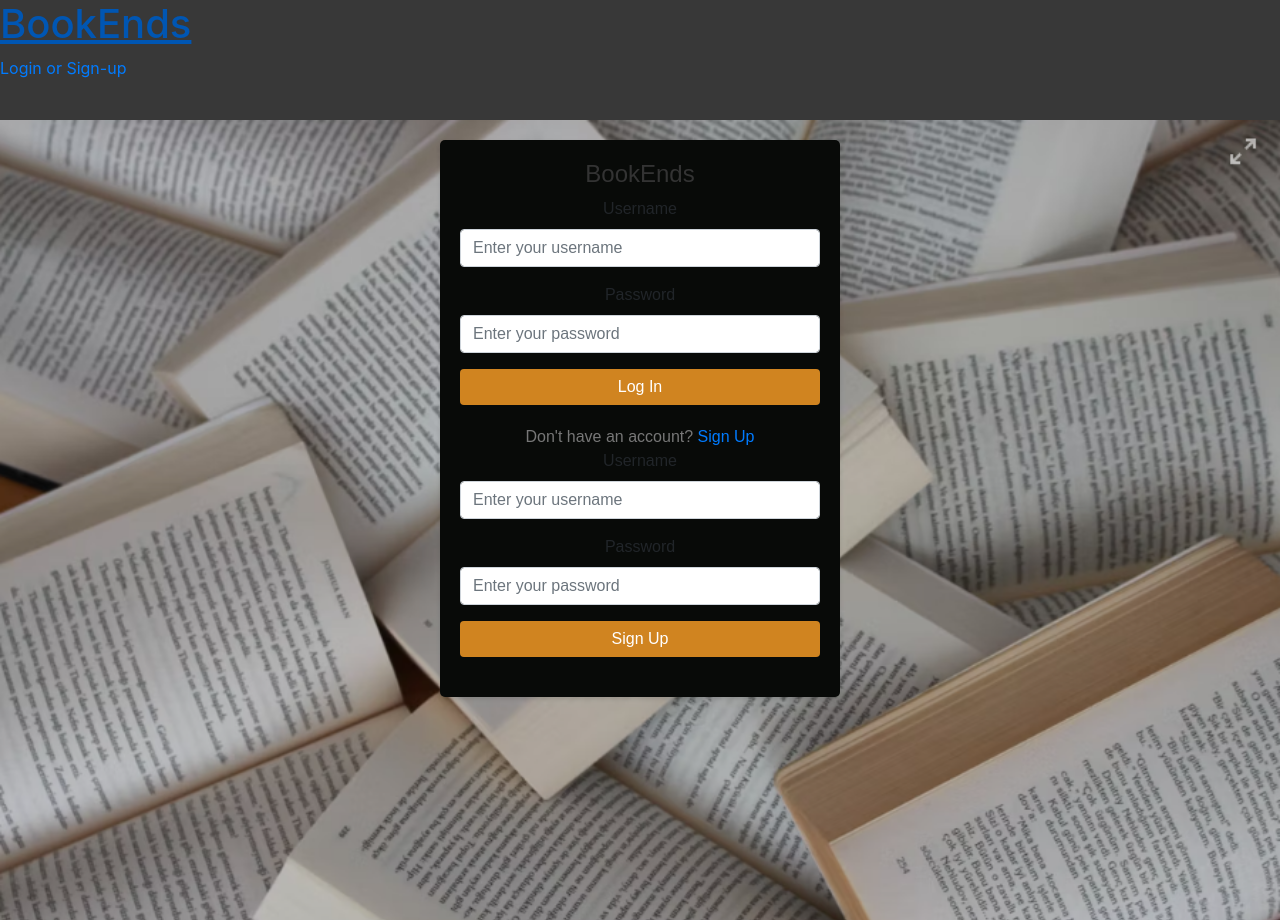
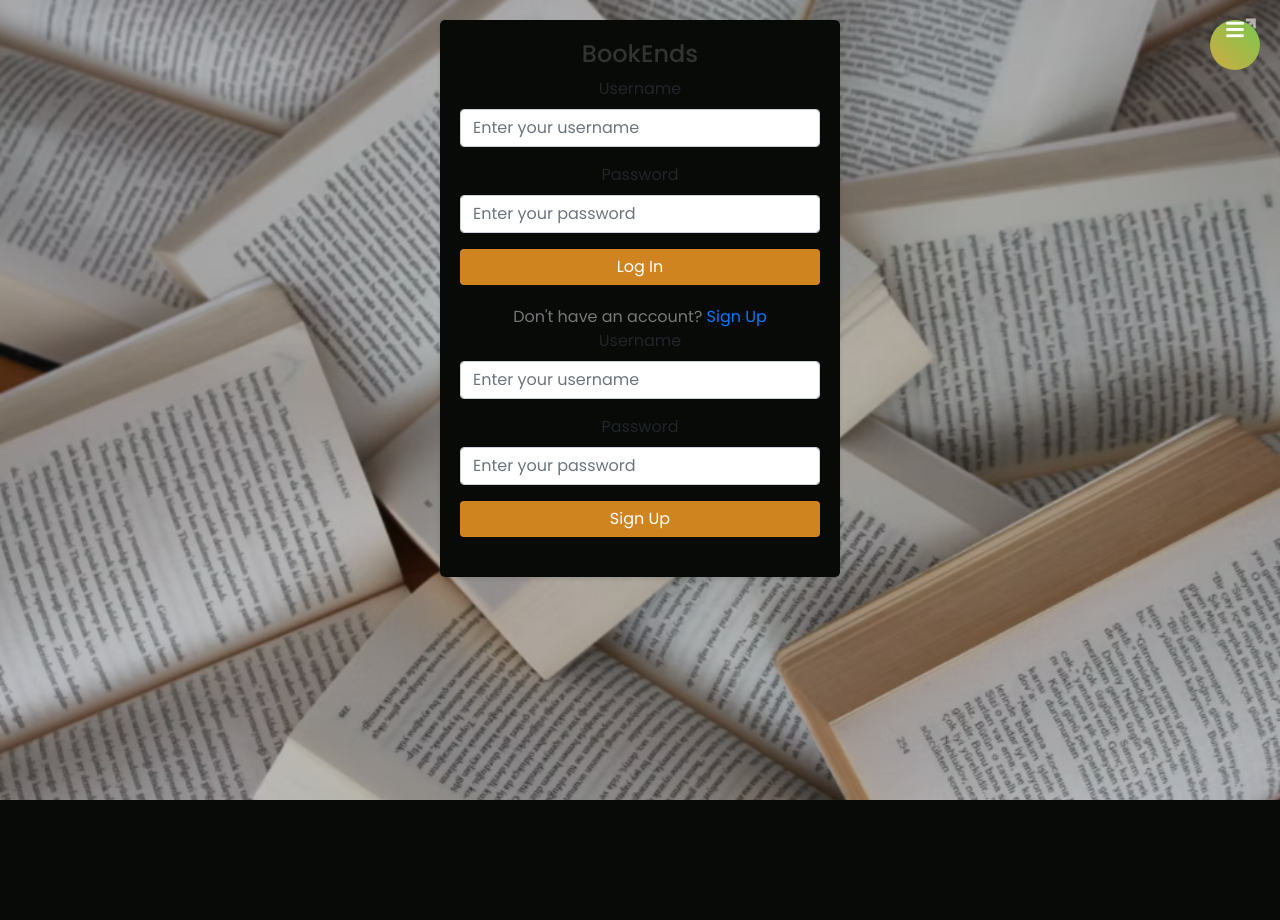
Before and after one commit to SidneyEdwards/GreenPage, a Node server app: page /login in a window 1280 px wide. After the commit the page ends 800 px from the top, so only its background shows below. Run offline with Node 20, Linux system fonts and the light colour scheme; some libraries are stand-ins or nearby versions.

Commit message:
lots of green

```diff
--- a/controllers/api/userRoutes.js
+++ b/controllers/api/userRoutes.js
@@ -8,10 +8,6 @@ router.post('/', async (req, res) => {
     req.session.user_id = userData.id;
     req.session.username = userData.username;
 
-    // req.session.first_name = userData.first_name;
-    // req.session.last_name = userData.last_name;
-    // req.session.email = userData.email;
-    // req.session.logged_in = true;
 
     res.status(200).json(userData);
   } catch (err) {
--- /dev/null
+++ b/public/js/welcome.js
@@ -0,0 +1,6 @@
+// Create a new paragraph element
+var paragraph = document.createElement("p");
+
+
+// Add the paragraph element to the document body
+document.body.appendChild(paragraph);
--- a/views/layouts/main.handlebars
+++ b/views/layouts/main.handlebars
@@ -7,10 +7,154 @@
     <title>BookEnds</title>
   </head>
 
-  <body>
-    <div id=''>
-      <header class='nav-bar'>
-        <h1>
+
+
+<style>
+
+@import url('https://fonts.googleapis.com/css?family=Poppins:400,500,600,700&display=swap');
+*{
+  margin: 0;
+  padding: 0;
+  box-sizing: border-box;
+  font-family: 'Poppins', sans-serif;
+  cursor:
+  url(book-icon-50.jpg) 4 12, auto;
+}
+
+.title{
+    background: url("/images/minimal-books.jpg");
+    background-size: cover;
+    width: 100%;
+    height: 100%;
+    margin: 0;
+}
+.wrapper{
+  position: fixed;
+  top: 0;
+  left: 0;
+  height: 100%;
+  width: 100%;
+  background: linear-gradient(-135deg, #295542, #58b560);
+  clip-path: circle(25px at calc(100% - 45px) 45px);
+  transition: all 0.3s ease-in-out;
+}
+#active:checked ~ .wrapper{
+  clip-path: circle(75%);
+}
+.menu-btn{
+  position: absolute;
+  z-index: 2;
+  right: 20px;
+  /* left: 20px; */
+  top: 20px;
+  height: 50px;
+  width: 50px;
+  text-align: center;
+  line-height: 50px;
+  border-radius: 50%;
+  font-size: 20px;
+  color: #fff;
+  background: linear-gradient(-135deg, #7ac850, #d0aa41);
+  /* background: linear-gradient(375deg, #1cc7d0, #2ede98); */
+  transition: all 0.3s ease-in-out;
+}
+#active:checked ~ .menu-btn{
+  background: #fff;
+  color: #60d041;
+}
+#active:checked ~ .menu-btn i:before{
+  content: "\f00d";
+}
+.wrapper ul{
+  position: absolute;
+  top: 50%;
+  left: 50%;
+  transform: translate(-50%, -50%);
+  list-style: none;
+  text-align: center;
+}
+.wrapper ul li{
+  margin: 15px 0;
+}
+.wrapper ul li a{
+  color: none;
+  text-decoration: none;
+  font-size: 30px;
+  font-weight: 500;
+  padding: 5px 30px;
+  color: #fff;
+  position: relative;
+  line-height: 50px;
+  transition: all 0.3s ease;
+}
+.wrapper ul li a:after{
+  position: absolute;
+  content: "";
+  background: #fff;
+  width: 100%;
+  height: 50px;
+  left: 0;
+  border-radius: 50px;
+  transform: scaleY(0);
+  z-index: -1;
+  transition: transform 0.3s ease;
+}
+.wrapper ul li a:hover:after{
+  transform: scaleY(1);
+}
+.wrapper ul li a:hover{
+  color: #1c5d34;
+}
+input[type="checkbox"]{
+  display: none;
+}
+.content{
+  position: absolute;
+  top: 50%;
+  left: 50%;
+  transform: translate(-50%, -50%);
+  z-index: -1;
+  text-align: center;
+  width: 100%;
+  color: #202020;
+}
+.content .title{
+  font-size: 40px;
+  font-weight: 700;
+}
+.content p{
+  font-size: 35px;
+  font-weight: 600;
+}
+
+</style>
+
+    <!DOCTYPE html>
+<html lang="en" dir="ltr">
+   <head>
+      <meta charset="utf-8">
+      <title>Fullscreen Overlay Navigation | CodingNepal</title>
+      <link rel="stylesheet" href="style.css">
+      <link rel="stylesheet" href="https://cdnjs.cloudflare.com/ajax/libs/font-awesome/5.15.3/css/all.min.css"/>
+</head>
+   <body>
+      <input type="checkbox" id="active">
+      <label for="active" class="menu-btn"><i class="fas fa-bars"></i></label>
+      <div class="wrapper">
+<ul>
+
+            <li><a href="/login">Login or Sign Up</a></li>
+            <li><a href="#">View Available Books</a></li>
+            <li><a href="/profile">View My Books</a></li>
+            <li><a href="/home">Home</a></li>
+
+</ul>
+      </div>
+
+   </body>
+
+
+        {{!-- <h1>
           {{#if logged_in}}
             <a href='/home'>BookEnds</a>
           {{else}}
@@ -29,7 +173,7 @@
             <a href='/login'>Login or Sign-up</a>
           {{/if}}
         </nav>
-      </header>
+      </header> --}}
       <main class=''>
         <!-- Render the sub layout -->
         {{{body}}}
@@ -43,24 +187,7 @@
       <script src='/js/logout.js'></script>
     {{/if}}
   </body>
-
-<style>
-    .nav-bar {
-
-    background-color:rgba(10, 10, 10, 0.813);
-    background-size: cover;
-    width: 100%;
-    height: 15%;
-    margin: 0;
-    shadow
-    }
-
-  #nav-bar{
-    font-family: Arial, sans-serif;
-    font-color:rgba(15, 80, 50, 0.813);
-  }
-
-    </style>
+</html>
 
   <script src="https://code.jquery.com/jquery-3.5.1.slim.min.js"></script>
   <script src="https://cdn.jsdelivr.net/npm/@popperjs/core@2.9.2/dist/umd/popper.min.js"></script>
```
Also changed, not shown: public/js/library.js (added, +16 -0 lines), views/welcome.handlebars (added, +25 -0 lines), public/images/book-icon-50.jpg (added), public/images/minimal-books.jpg (added), public/js/profile.js (added).
